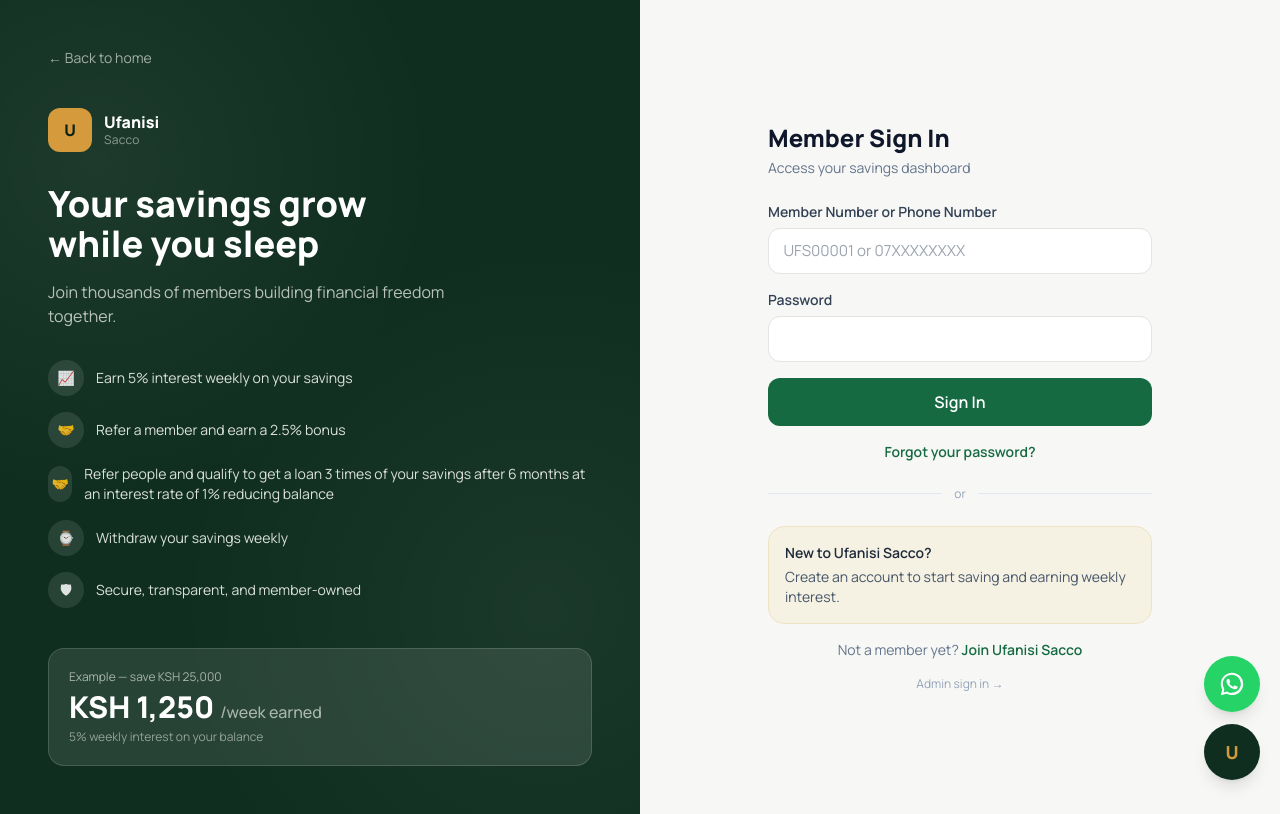
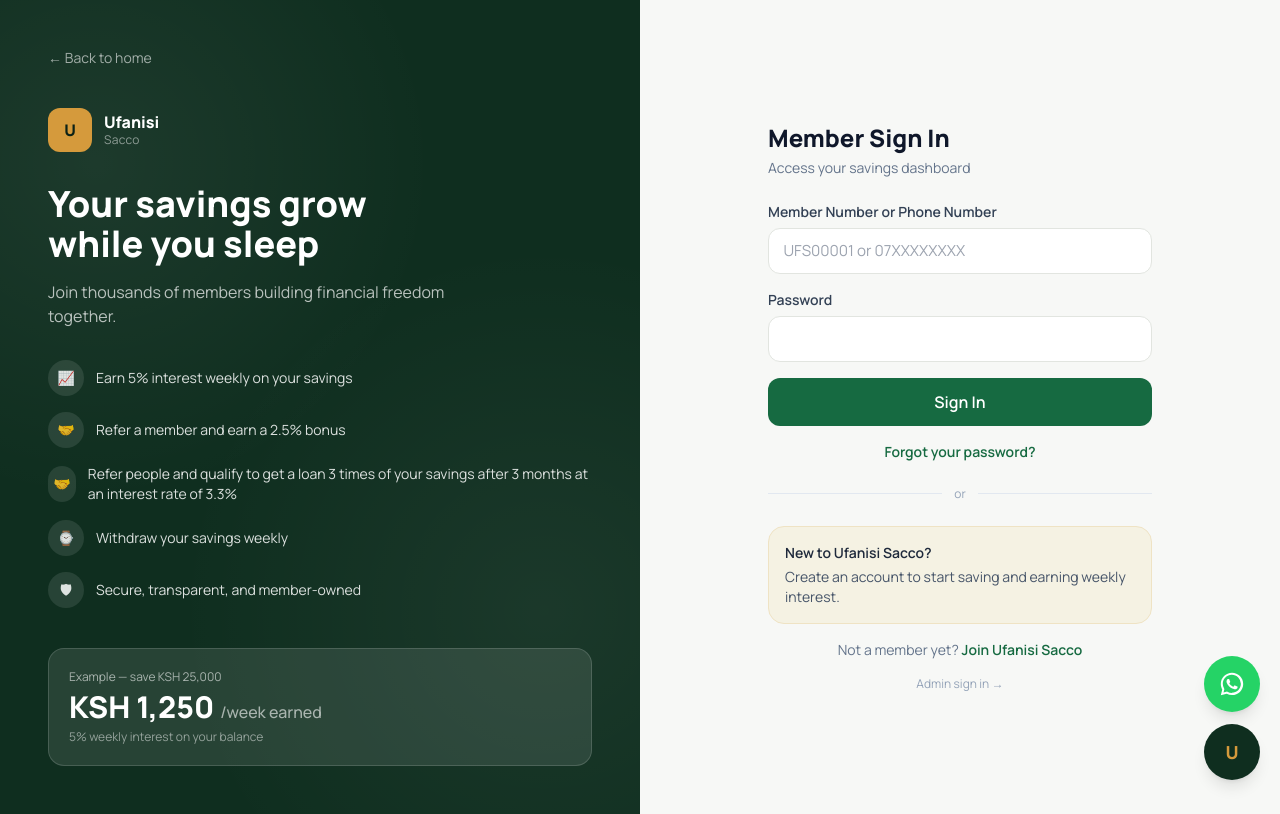
Before and after one commit to mubeakungu/UFANISI, a Flask app: page /login in a window 1280 px wide. Run offline with Flask 3, Linux system fonts and the light colour scheme; some libraries are stand-ins or nearby versions.

Commit message:
Update login.html

```diff
--- a/templates/login.html
+++ b/templates/login.html
@@ -16,7 +16,7 @@
         <ul class="space-y-4 mb-10 text-white/85 text-sm">
             <li class="flex items-center gap-3"><span class="w-9 h-9 rounded-full bg-white/10 flex items-center justify-center">&#128200;</span> Earn 5% interest weekly on your savings</li>
             <li class="flex items-center gap-3"><span class="w-9 h-9 rounded-full bg-white/10 flex items-center justify-center">&#129309;</span> Refer a member and earn a 2.5% bonus</li>
-            <li class="flex items-center gap-3"><span class="w-9 h-9 rounded-full bg-white/10 flex items-center justify-center">&#129309;</span> Refer  people and qualify to get a loan 3 times of your savings after 6 months at an interest rate of 1% reducing balance</li>
+            <li class="flex items-center gap-3"><span class="w-9 h-9 rounded-full bg-white/10 flex items-center justify-center">&#129309;</span> Refer  people and qualify to get a loan 3 times of your savings after 3 months at an interest rate of 3.3% </li>
             <li class="flex items-center gap-3"><span class="w-9 h-9 rounded-full bg-white/10 flex items-center justify-center">&#8986;</span> Withdraw your savings weekly</li>
             <li class="flex items-center gap-3"><span class="w-9 h-9 rounded-full bg-white/10 flex items-center justify-center">&#128737;</span> Secure, transparent, and member-owned</li>
         </ul>
```
